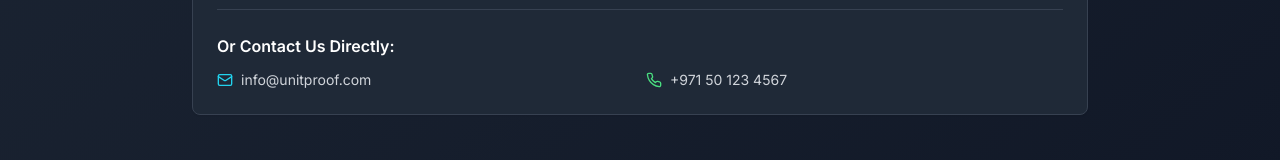
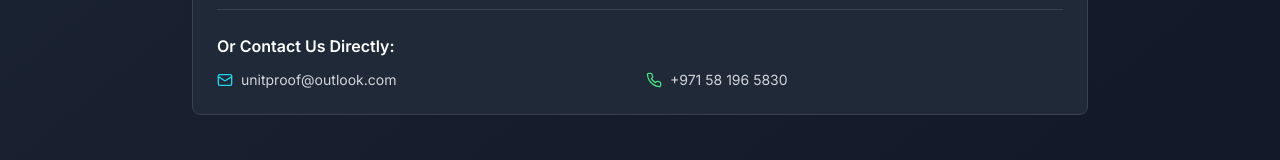
Before and after one commit to rodge12/unitproof-v0, a Next.js app: page / in a window 1280 px wide. Shown: the part 5687-5847 px from the top of the page. Built offline with nearby package versions, Linux system fonts and the light colour scheme.

Commit message:
Updated contact info in lead form section

```diff
--- a/components/forms/lead-form.tsx
+++ b/components/forms/lead-form.tsx
@@ -269,13 +269,13 @@ export function LeadForm({ towerName, onSuccess }: LeadFormProps) {
             <div className="flex items-center text-gray-300">
               <Mail className="w-4 h-4 mr-2 text-cyan-400" />
               <a href="mailto:info@unitproof.com" className="hover:text-cyan-400 transition-colors">
-                info@unitproof.com
+                unitproof@outlook.com
               </a>
             </div>
             <div className="flex items-center text-gray-300">
               <Phone className="w-4 h-4 mr-2 text-green-400" />
               <a href="tel:+971501234567" className="hover:text-green-400 transition-colors">
-                +971 50 123 4567
+                +971 58 196 5830
               </a>
             </div>
           </div>
```
